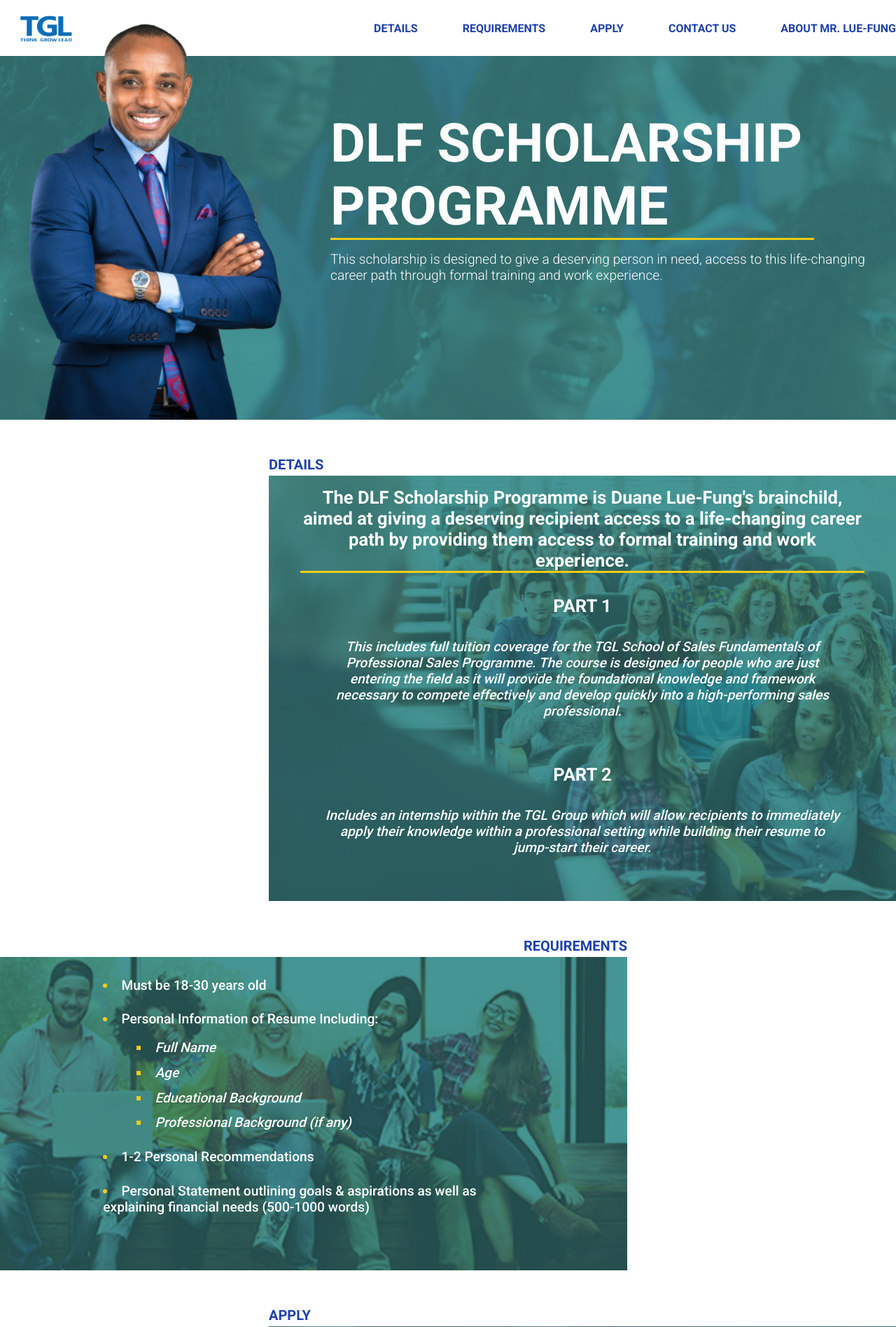
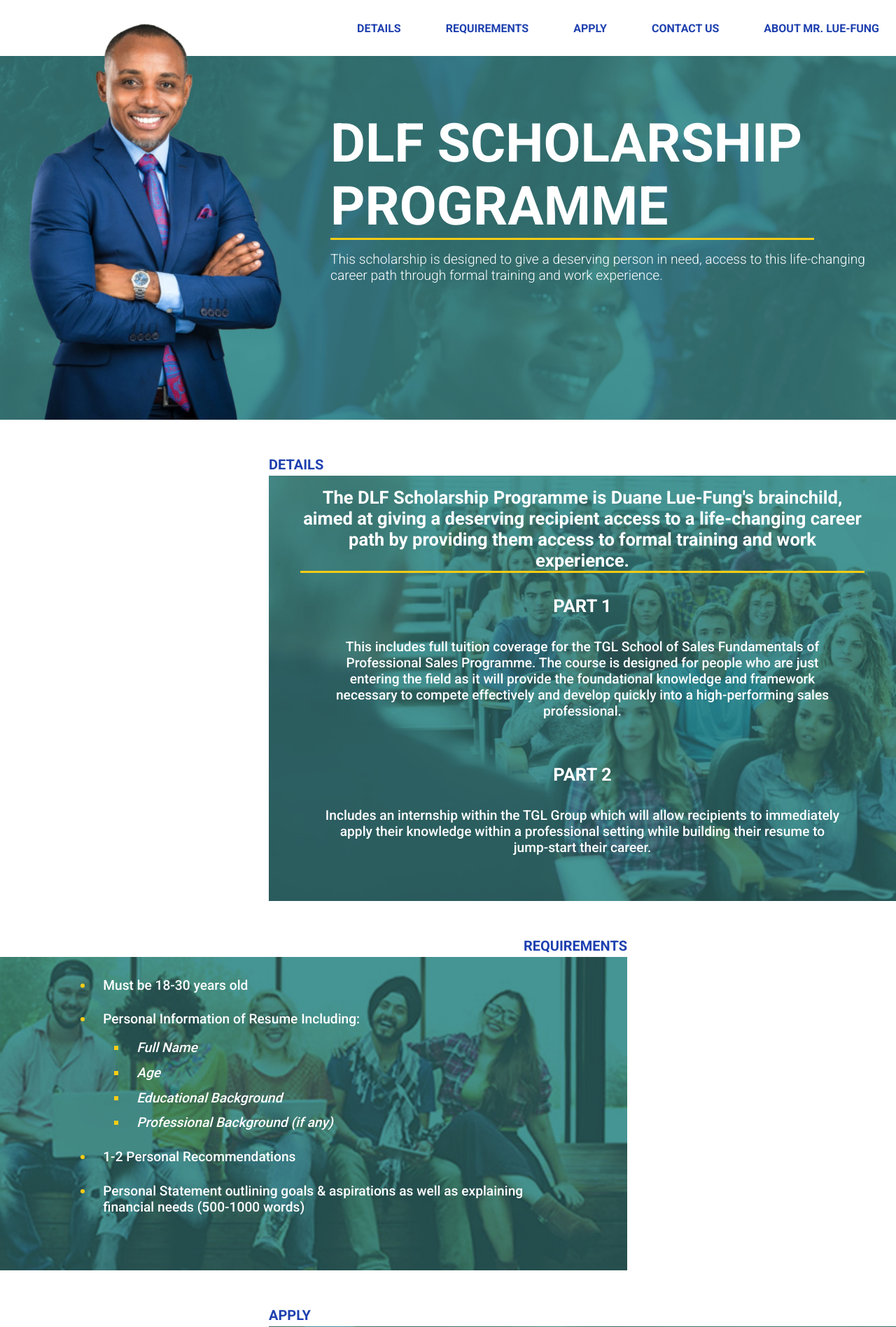
Before and after one commit to MatthewMahabeer/landing2, a Next.js app: page / in a window 1280 px wide. Shown: the top 1897 px of the page at 70% size. Built offline with nearby package versions, Linux system fonts and the light colour scheme.

Commit message:
UI Fixes

```diff
--- a/pages/index.js
+++ b/pages/index.js
@@ -35,7 +35,6 @@
 
         <div className='nav-con'>
           <div className='logo'>
-            <Image src='/logo.png' width={100} height={50} />
           </div>
           <div className='tags-con'>
             <p onClick={scrollToDetail} style={{ cursor: 'pointer' }}>Details</p>
@@ -116,12 +115,21 @@
           </div>
         </div>
         <div ref={aboutRef} className='right-container' style={{ height: "30rem" }}>
-          <div className='title-box'>About Mr. Lue-Fung</div>
+          <div className='title-box'>About Duane Lue-Fung</div>
           <img className='right-img' src="/sixth-from-top.jpg" />
           <div className='top-left-content-box'>
             <h1> Entrepreneur and Chairman of Think Grow Lead (TGL) Group.</h1>
             <hr />
-            <p>Mr. Lue-Fung loves to give back and most importantly believes in investing in one's future. This scholarship is a brainchild of his as he sees it as an avenue to not only strengthen the sales force of Jamaica but will aid in laying the building blocks for future sales enthusiasts.</p>
+            <p>
+              Duane Lue-Fung is the Founder and Chairman of Think Grow Lead.
+              <br />
+              The #1 Sales-force Development Experts and Trainers in the Caribbean.
+              <br />
+              He is an established entrepreneur with over 20 years of experience in
+              in creating and growing companies.
+              <br />
+              He rose to prominence as the young entrepreneur who grew a home-based business into a multi-million dollar copier and business solutions provider ranked in the top 5 across the Caribbean.
+            </p>
           </div>
           <img className='absolute-img' src="/abs-img-two.png" />
         </div>
--- a/styles/globals.scss
+++ b/styles/globals.scss
@@ -56,6 +56,7 @@
     margin-right: 0rem;
     margin-top: auto;
     margin-bottom: auto;
+    padding-right: 1.5rem;
     display: flex;
     height: 40px;
     width: 80%;
@@ -240,22 +241,22 @@
       font-weight: 500;
       padding: 2rem;
       @include font-adjuster(800px){
+        font-size: 2.5vw;
+      }
+      @include font-adjuster(666px){
         font-size: 3vw;
       }
-      @include font-adjuster(666px){
+      @include font-adjuster(550px){
+        font-size: 3.5vw;
+      }
+      @include font-adjuster(450px){
         font-size: 4vw;
       }
-      @include font-adjuster(550px){
-        font-size: 5vw;
-      }
-      @include font-adjuster(450px){
-        font-size: 6vw;
-      }
       @include font-adjuster(400px){
-        font-size: 7vw;
+        font-size: 4.5vw;
       }
       @include font-adjuster(350px){
-        font-size: 7.5vw;
+        font-size: 5vw;
       }
     }
   }
@@ -417,7 +418,6 @@
       color: white;
       font-family: 'Roboto', sans-serif;
       font-weight: 500;
-      font-style: italic;
       padding: 2rem;
       @include font-adjuster(950px){
         font-size: 2vw;
@@ -435,13 +435,13 @@
         font-size: 3.7vw;
       }
       @include font-adjuster(450px){
-        font-size: 4.3vw;
+        font-size: 4.5vw;
       }
       @include font-adjuster(400px){
-        font-size: 5vw;
+        font-size: 5.3vw;
       }
       @include font-adjuster(350px){
-        font-size: 5.5vw;
+        font-size: 5.7vw;
       }
     }
   }
@@ -533,7 +533,6 @@
     margin: auto;
     width: 70%;
     height: 85%;
-    overflow: hidden;
     justify-content: center;
     align-items: center;
 
@@ -565,7 +564,7 @@
     }
     ul {
       list-style: bullet;
-      list-style-position: inside;
+      list-style-position: outside;
       list-style-type: disc;
       padding: 0;
       margin: 0;
```
